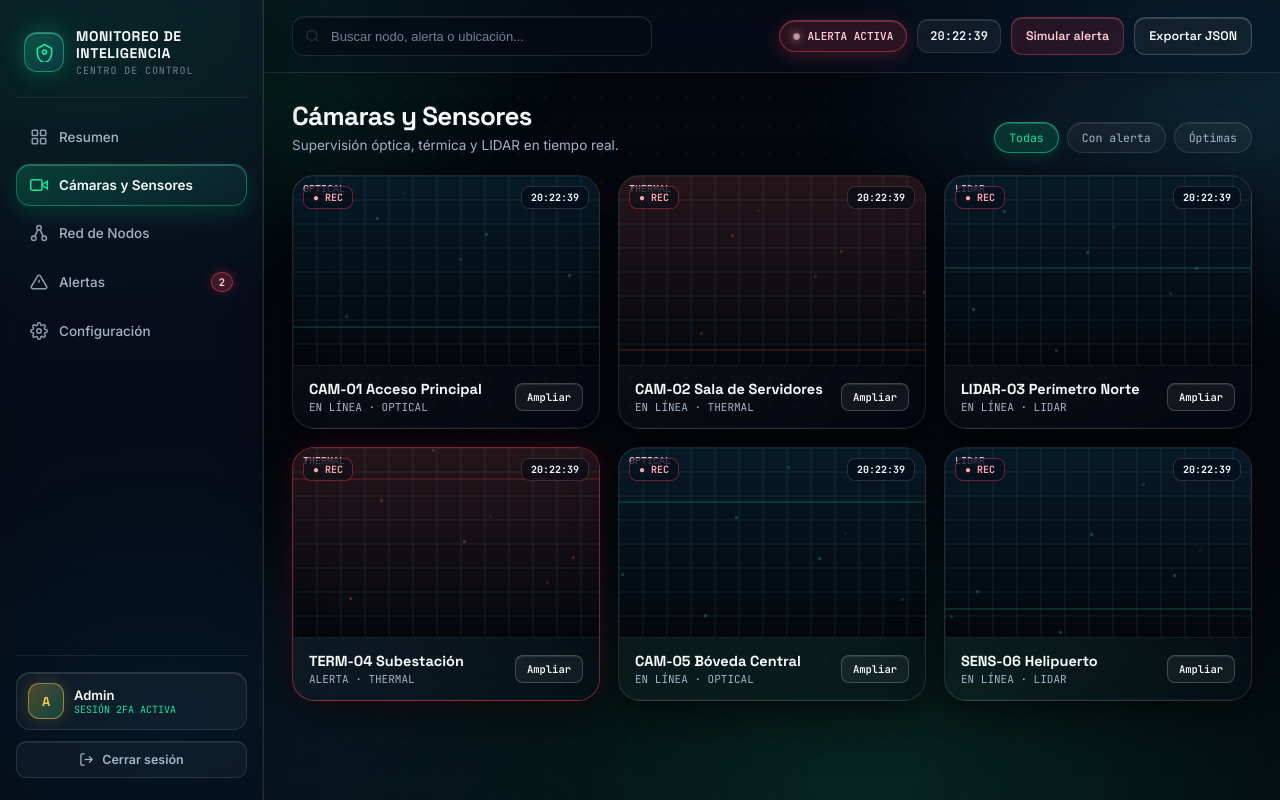
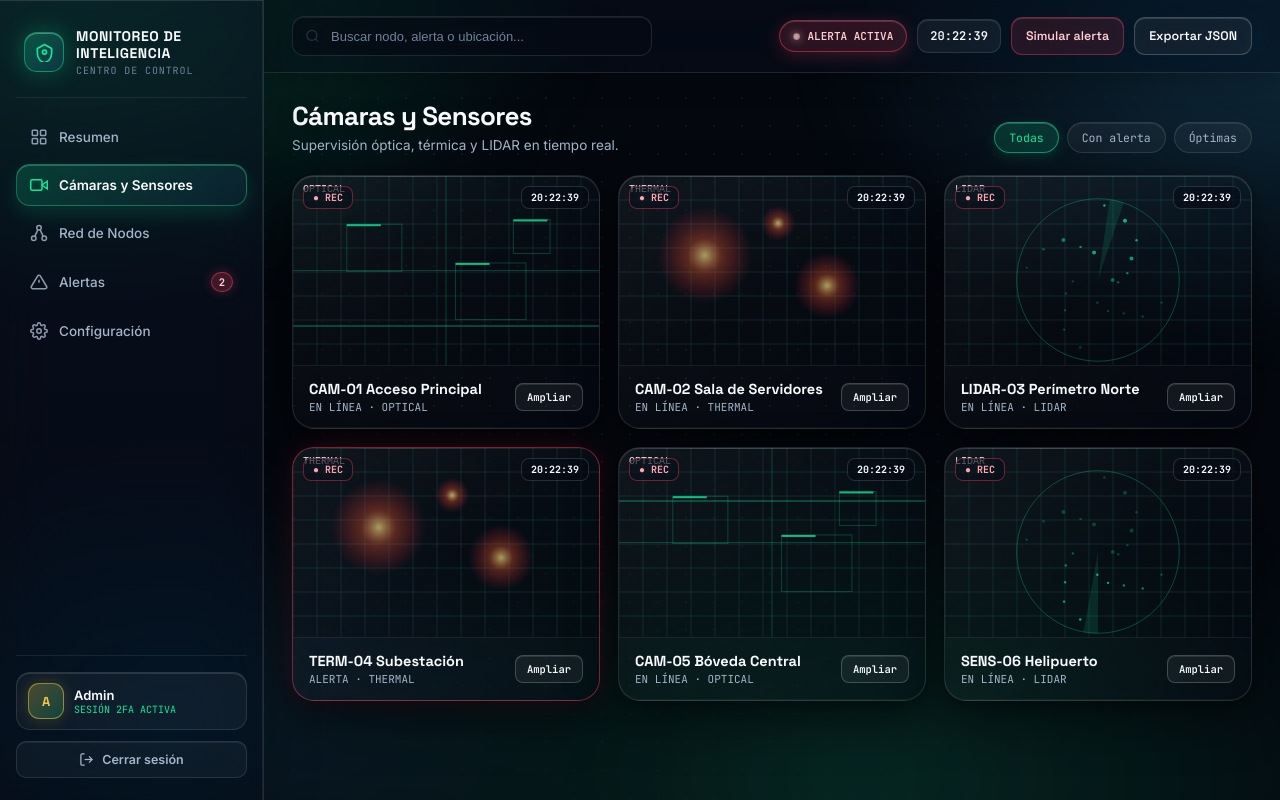
Before and after one commit to kingofbladess/monitoreo-de-inteligencia, a plain HTML site: page monitor.html in a window 1280 px wide. Both pictures are taken after a click on the button "Cámaras y Sensores". Drawn offline with Linux system fonts and the light colour scheme.

Commit message:
style: visuales Canvas holográficos y glassmorphism flotante en el Hub de Monitoreo (con Codex)

```diff
--- a/monitor.css
+++ b/monitor.css
@@ -129,6 +129,22 @@ body::after {
   height: 100dvh;
   z-index: 10;
 }
+
+/* Floating crystal surfaces: restrained highlights keep all three accent themes legible. */
+.sidebar, .panel, .kpi-card, .feed-card, .modal-card {
+  backdrop-filter: blur(26px) saturate(155%);
+  -webkit-backdrop-filter: blur(26px) saturate(155%);
+}
+.sidebar { box-shadow: 14px 0 42px rgba(0,0,0,.18), inset -1px 0 rgba(255,255,255,.08), inset 0 1px rgba(255,255,255,.12); }
+.panel, .kpi-card, .feed-card { position: relative; }
+.panel::before, .kpi-card::before, .feed-card::before {
+  content: ""; position: absolute; inset: 0 0 auto; height: 1px; pointer-events: none;
+  background: linear-gradient(90deg, transparent, rgba(255,255,255,.22), rgba(var(--accent-rgb),.16), transparent);
+}
+* { scrollbar-width: thin; scrollbar-color: rgba(var(--accent-rgb),.34) rgba(255,255,255,.035); }
+*::-webkit-scrollbar { width: 8px; height: 8px; }
+*::-webkit-scrollbar-track { background: rgba(255,255,255,.025); }
+*::-webkit-scrollbar-thumb { background: rgba(var(--accent-rgb),.28); border: 2px solid transparent; background-clip: padding-box; border-radius: 999px; }
 
 .brand {
   display: flex;
@@ -930,7 +946,7 @@ body::after {
 .feed-canvas-wrap {
   position: relative;
   height: 190px;
-  background: rgba(3, 7, 15, 0.55);
+  background: rgba(3, 7, 15, 0.16);
   border-bottom: 1px solid rgba(255, 255, 255, 0.07);
 }
 
--- a/monitor.js
+++ b/monitor.js
@@ -108,17 +108,21 @@
     ctx.strokeStyle = 'rgba(255,255,255,.045)'; ctx.lineWidth = 1;
     for (let x = 0; x < w; x += 32) { ctx.beginPath(); ctx.moveTo(x, 0); ctx.lineTo(x, h); ctx.stroke(); }
     for (let y = 0; y < h; y += 32) { ctx.beginPath(); ctx.moveTo(0, y); ctx.lineTo(w, y); ctx.stroke(); }
-    const cx = w * .5, cy = h * .5, radar = Math.min(w, h) * (.15 + ((t % 9000) / 9000) * .82);
-    ctx.strokeStyle = `rgba(${accentRgb}, .18)`; ctx.lineWidth = 1.2; ctx.beginPath(); ctx.arc(cx, cy, radar, 0, Math.PI * 2); ctx.stroke();
+    const cx = w * .5, cy = h * .5, radius = Math.min(w, h) * .44, radar = radius * (.15 + ((t % 9000) / 9000) * .82);
+    ctx.save(); ctx.strokeStyle = `rgba(${accentRgb}, .10)`; ctx.lineWidth = 1;
+    [0.28, 0.52, 0.76, 1].forEach(r => { ctx.beginPath(); ctx.arc(cx, cy, radius * r, 0, Math.PI * 2); ctx.stroke(); });
+    for (let d = 0; d < 360; d += 5) { const a = d * Math.PI / 180, inner = radius * (d % 30 === 0 ? .94 : .975); ctx.beginPath(); ctx.moveTo(cx + Math.cos(a) * inner, cy + Math.sin(a) * inner); ctx.lineTo(cx + Math.cos(a) * radius, cy + Math.sin(a) * radius); ctx.stroke(); }
+    ctx.restore(); ctx.strokeStyle = `rgba(${accentRgb}, .18)`; ctx.lineWidth = 1.2; ctx.beginPath(); ctx.arc(cx, cy, radar, 0, Math.PI * 2); ctx.stroke();
     nodes.forEach((n, i) => {
       const p = points[i], q = points[(i + 1) % points.length];
       if (i % 2 === 0 || i === mapHover || i === mapSelection) {
         ctx.strokeStyle = `rgba(${accent2Rgb}, .2)`; ctx.lineWidth = 1.1;
-        ctx.beginPath(); ctx.moveTo(p.x * w, p.y * h); ctx.lineTo(q.x * w, q.y * h); ctx.stroke();
+        const x1=p.x*w,y1=p.y*h,x2=q.x*w,y2=q.y*h,mx=(x1+x2)/2,my=(y1+y2)/2, bend=(i%2?1:-1)*Math.min(w,h)*.08;
+        ctx.beginPath(); ctx.moveTo(x1,y1); ctx.quadraticCurveTo(mx-bend,my+bend,x2,y2); ctx.stroke();
         if (!reducedMotion) {
           const prog = ((t / 2400) + i * 0.27) % 1;
-          const px = (p.x + (q.x - p.x) * prog) * w, py = (p.y + (q.y - p.y) * prog) * h;
-          ctx.beginPath(); ctx.arc(px, py, 2, 0, Math.PI * 2); ctx.fillStyle = `rgba(${accentRgb}, .88)`; ctx.fill();
+          const u=1-prog,px=(u*u*x1+2*u*prog*(mx-bend)+prog*prog*x2),py=(u*u*y1+2*u*prog*(my+bend)+prog*prog*y2);
+          ctx.beginPath(); ctx.arc(px, py, 2.4, 0, Math.PI * 2); ctx.fillStyle = `rgba(${accentRgb}, .95)`; ctx.shadowBlur=12; ctx.shadowColor=accent; ctx.fill(); ctx.shadowBlur=0;
         }
       }
     });
@@ -143,8 +147,9 @@
     const drawLine = (key, color, offset) => {
       const pts = history.map((v, i) => ({ x: i * w / (history.length - 1), y: h * (.12 + (1 - v[key]) * .76) + offset }));
       const grad = ctx.createLinearGradient(0, 0, 0, h); grad.addColorStop(0, `${color}44`); grad.addColorStop(1, `${color}00`);
-      ctx.beginPath(); pts.forEach((p, i) => i ? ctx.lineTo(p.x, p.y) : ctx.moveTo(p.x, p.y)); ctx.lineTo(w, h); ctx.lineTo(0, h); ctx.closePath(); ctx.fillStyle = grad; ctx.fill();
-      ctx.beginPath(); pts.forEach((p, i) => i ? ctx.lineTo(p.x, p.y) : ctx.moveTo(p.x, p.y)); ctx.strokeStyle = color; ctx.lineWidth = 2.2; ctx.shadowBlur = 10; ctx.shadowColor = color; ctx.stroke(); ctx.shadowBlur = 0;
+      const curve=()=>{ctx.moveTo(pts[0].x,pts[0].y); for(let i=0;i<pts.length-1;i++){const a=pts[i],b=pts[i+1],mid=(a.x+b.x)/2;ctx.bezierCurveTo(mid,a.y,mid,b.y,b.x,b.y);}};
+      ctx.beginPath(); curve(); ctx.lineTo(w,h); ctx.lineTo(0,h); ctx.closePath(); ctx.fillStyle = grad; ctx.fill();
+      ctx.beginPath(); curve(); ctx.strokeStyle = color; ctx.lineWidth = 2.2; ctx.shadowBlur = 10; ctx.shadowColor = color; ctx.stroke(); ctx.shadowBlur = 0;
       const last = pts[pts.length - 1];
       if (last) { ctx.beginPath(); ctx.arc(last.x - 2, last.y, 3.6, 0, Math.PI * 2); ctx.fillStyle = '#ffffff'; ctx.shadowBlur = 10; ctx.shadowColor = color; ctx.fill(); ctx.shadowBlur = 0; }
     };
@@ -153,13 +158,14 @@
   function drawFeed(canvas, index, t) {
     const size = canvasSetup(canvas); if (!size) return;
     const { ctx, w, h } = size, feed = feeds[index]; ctx.clearRect(0, 0, w, h);
-    const g = ctx.createLinearGradient(0, 0, 0, h); g.addColorStop(0, feed.mode === 'THERMAL' ? '#26151b' : '#071927'); g.addColorStop(1, '#03070c'); ctx.fillStyle = g; ctx.fillRect(0, 0, w, h);
+    const g = ctx.createLinearGradient(0, 0, 0, h); g.addColorStop(0, 'rgba(8,22,34,.28)'); g.addColorStop(1, 'rgba(3,8,14,.12)'); ctx.fillStyle = g; ctx.fillRect(0, 0, w, h);
     ctx.strokeStyle = 'rgba(70,190,180,.14)'; ctx.lineWidth = 1;
     for (let x = 0; x < w; x += 24) { ctx.beginPath(); ctx.moveTo(x, 0); ctx.lineTo(x, h); ctx.stroke(); }
     for (let y = 0; y < h; y += 24) { ctx.beginPath(); ctx.moveTo(0, y); ctx.lineTo(w, y); ctx.stroke(); }
-    const scanY = (t / (feed.mode === 'LIDAR' ? 8 : 15) + index * 23) % h;
-    ctx.fillStyle = feed.mode === 'THERMAL' ? 'rgba(255,90,55,.15)' : 'rgba(16,232,154,.16)'; ctx.fillRect(0, scanY, w, 2);
-    for (let i = 0; i < 9; i++) { const x = (i * 83 + index * 29) % w, y = (i * 41 + index * 17) % h; ctx.fillStyle = `rgba(${feed.mode === 'THERMAL' ? '255,130,60' : '70,220,180'},${.12 + .12 * Math.sin(t / 400 + i)})`; ctx.fillRect(x, y, 3, 3); }
+    const accent=getComputedStyle(document.documentElement).getPropertyValue('--accent-rgb').trim()||'16,232,154';
+    if(feed.mode==='THERMAL') { [[.28,.42,.27],[.68,.58,.22],[.52,.25,.13]].forEach(([x,y,r],i)=>{const pulse=reducedMotion?1:.85+.15*Math.sin(t/900+i);const heat=ctx.createRadialGradient(w*x,h*y,1,w*x,h*y,Math.min(w,h)*r*pulse);heat.addColorStop(0,'rgba(255,235,135,.62)');heat.addColorStop(.35,'rgba(255,92,48,.32)');heat.addColorStop(1,'rgba(255,32,64,0)');ctx.fillStyle=heat;ctx.fillRect(0,0,w,h);}); }
+    else if(feed.mode==='LIDAR') { const cx=w*.5,cy=h*.55,r=Math.min(w,h)*.43,a=reducedMotion?1:(t/850+index)% (Math.PI*2);ctx.strokeStyle=`rgba(${accent},.28)`;ctx.beginPath();ctx.arc(cx,cy,r,0,Math.PI*2);ctx.stroke();ctx.fillStyle=`rgba(${accent},.12)`;ctx.beginPath();ctx.moveTo(cx,cy);ctx.arc(cx,cy,r,a-.18,a);ctx.closePath();ctx.fill();for(let i=0;i<22;i++){const ang=i*2.399,dist=r*(.18+((i*37)%77)/100),x=cx+Math.cos(ang)*dist,y=cy+Math.sin(ang)*dist;ctx.fillStyle=`rgba(${accent},${.25+.5*Math.max(0,Math.cos(ang-a))})`;ctx.beginPath();ctx.arc(x,y,i%5===0?2:1.2,0,Math.PI*2);ctx.fill();} }
+    else { const scanY=(t/15+index*23)%h;ctx.strokeStyle=`rgba(${accent},.55)`;ctx.beginPath();ctx.moveTo(0,scanY);ctx.lineTo(w,scanY);ctx.stroke();ctx.strokeStyle=`rgba(${accent},.24)`;ctx.beginPath();ctx.moveTo(w*.5,0);ctx.lineTo(w*.5,h);ctx.moveTo(0,h*.5);ctx.lineTo(w,h*.5);ctx.stroke();[[.28,.38,.18,.25],[.65,.61,.23,.3],[.77,.32,.12,.18]].forEach(([x,y,bw,bh],i)=>{const xx=w*(x+(!reducedMotion?.015*Math.sin(t/700+i):0));ctx.strokeRect(xx-w*bw/2,h*(y-bh/2),w*bw,h*bh);ctx.fillStyle=`rgba(${accent},.8)`;ctx.fillRect(xx-w*bw/2,h*(y-bh/2),34,2);}); }
     ctx.fillStyle = '#e2e8f0'; ctx.font = '10px monospace'; ctx.fillText(feed.mode, 10, 16);
     const clock = $(`[data-feed-clock="${index}"]`); if (clock) clock.textContent = nowTime();
   }
```
